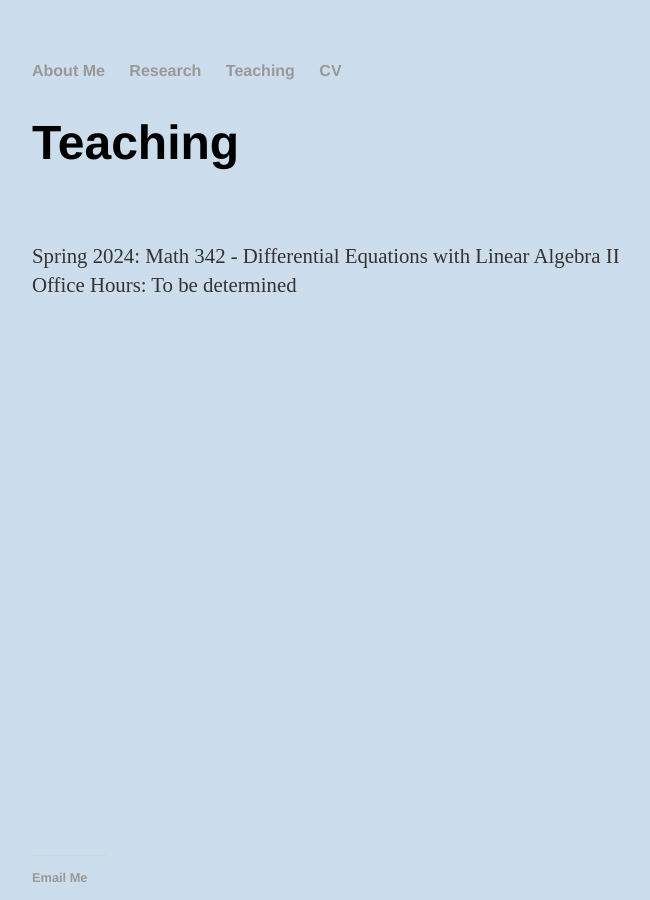
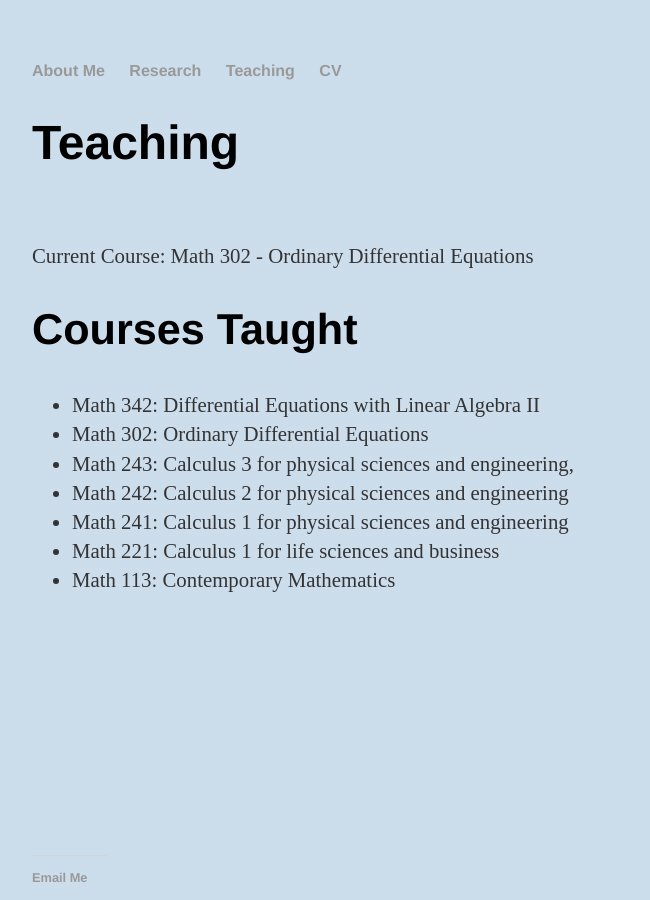
Before and after one commit to dhayes95/dhayes95.github.io, a Jekyll site: the page built from teaching/index.html, in a window 1280 px wide. Shown: the whole page, without its empty margins (160-810 px from the left). Built offline with Jekyll 4.4.1, drawn with Linux system fonts in a browser that asks for light colours.

Commit message:
Update index.html

```diff
--- a/teaching/index.html
+++ b/teaching/index.html
@@ -7,10 +7,19 @@ title: Teaching
 			<h1>Teaching</h1>
 			<br>
 			<p>
-      Spring 2024: Math 342 - Differential Equations with Linear Algebra II
-      <br>
-      Office Hours: To be determined
+      		Current Course: Math 302 - Ordinary Differential Equations
+      		<br>
 			</p>
+			<h2>Courses Taught</h2>
+			<ul>
+				<li>Math 342: Differential Equations with Linear Algebra II</li>
+				<li>Math 302: Ordinary Differential Equations</li>
+				<li>Math 243: Calculus 3 for physical sciences and engineering,</li>
+				<li>Math 242: Calculus 2 for physical sciences and engineering</li>
+				<li>Math 241: Calculus 1 for physical sciences and engineering</li>
+				<li>Math 221: Calculus 1 for life sciences and business</li>
+				<li>Math 113: Contemporary Mathematics</li>
+			</ul>
 
 
 		</div>
```
